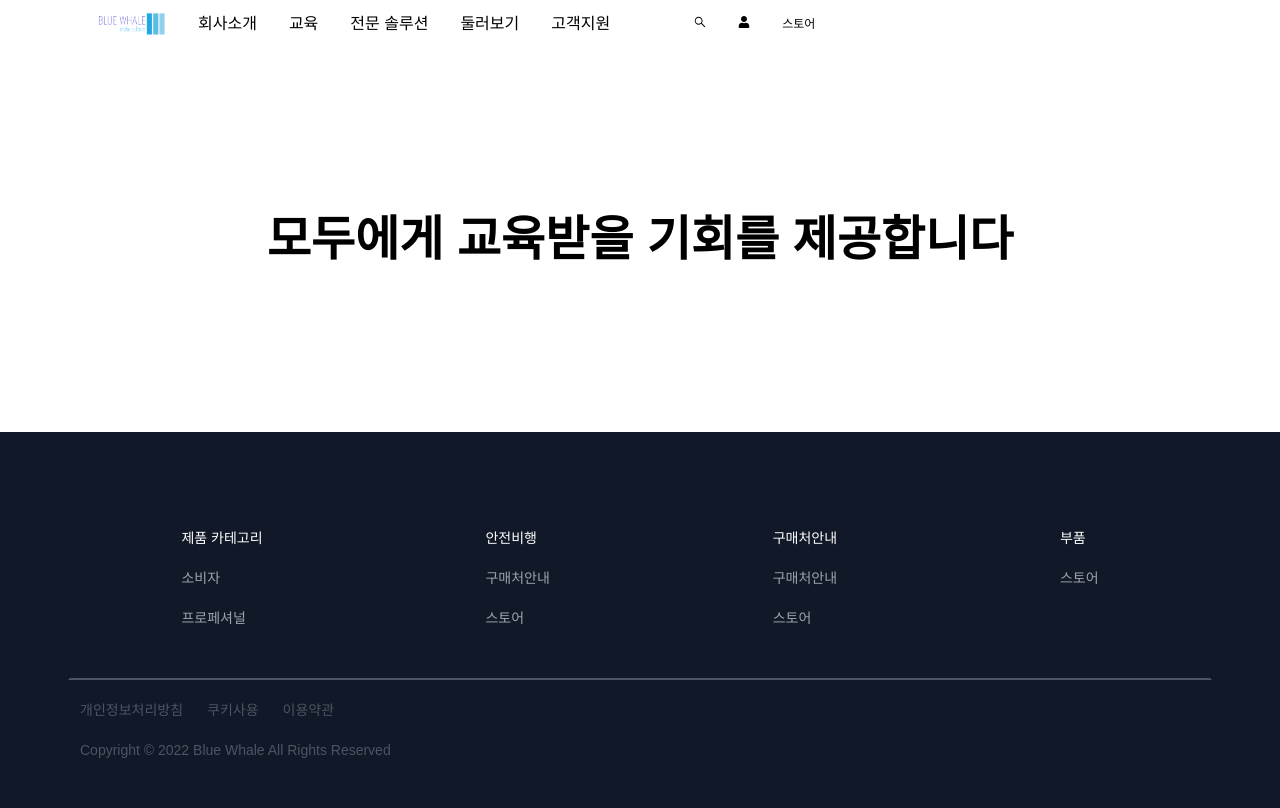
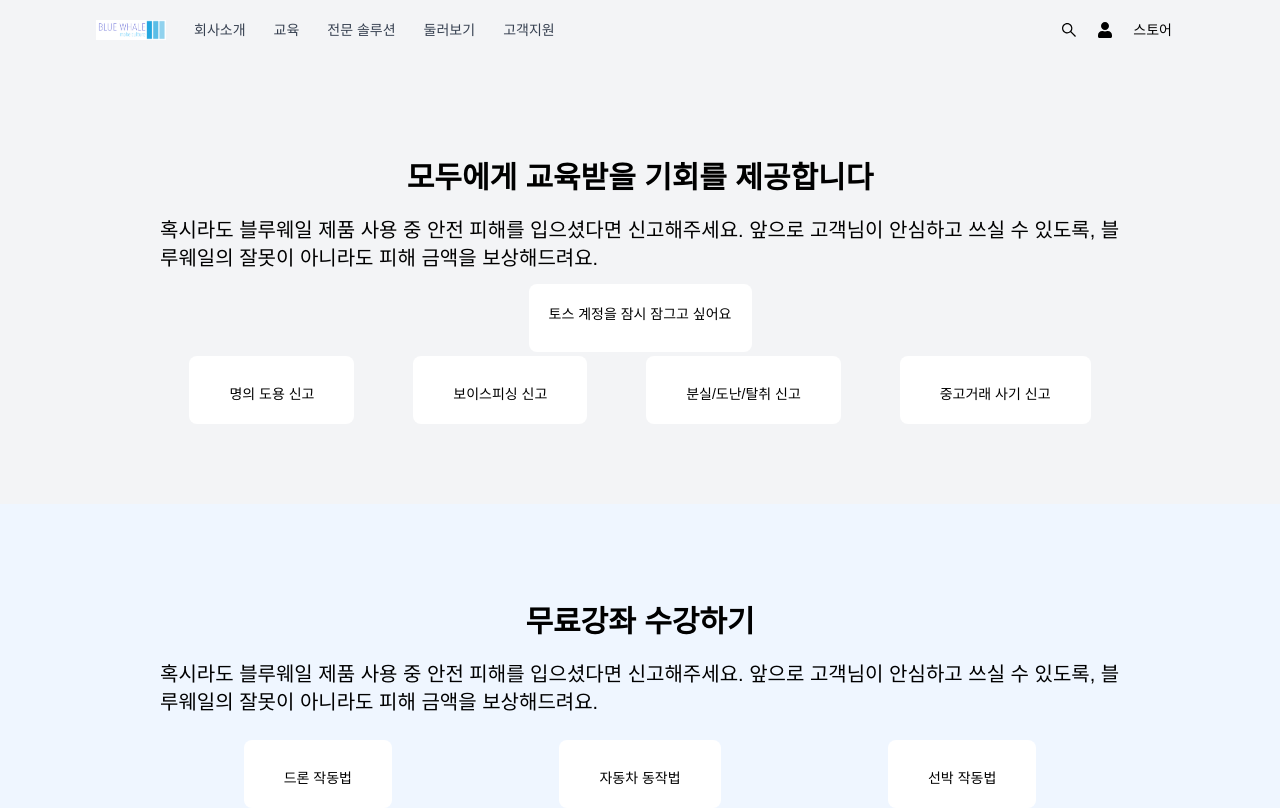
Before and after one commit to naringst/Capstone-Design, a Next.js app: page /education in a window 1280 px wide. Shown: the top 808 px of the page. Built offline with nearby package versions, Linux system fonts and the light colour scheme.

Commit message:
fix : education page

```diff
--- a/pages/education.tsx
+++ b/pages/education.tsx
@@ -1,17 +1,66 @@
 import Footer from "../component/layout/footer";
 import Navbar from "../component/layout/navbar";
+import Navbar2 from "../component/layout/navbar2";
 
 const Education = () => {
   return (
-    <>
-      <Navbar />
-      <div className="m-20 p-20">
-        <h1 className="text-center font-semibold text-5xl ibm my-2">
+    <div className=" bg-gray-100 ">
+      <Navbar2 />
+      <section className="md:px-40 p-10 md:py-20 ibm place-items-center">
+        <h1 className="text-center ibm md:text-3xl text-2xl font-semibold my-5">
           모두에게 교육받을 기회를 제공합니다
         </h1>
-      </div>
+        <h2 className="ibm md:text-xl text-base font-light leading-relaxed">
+          혹시라도 블루웨일 제품 사용 중 안전 피해를 입으셨다면 신고해주세요.
+          앞으로 고객님이 안심하고 쓰실 수 있도록, 블루웨일의 잘못이 아니라도
+          피해 금액을 보상해드려요.
+        </h2>
+        <div className="ibm md:text-sm text-xs bg-white rounded-lg p-2 mt-3 ">
+          <h1 className="p-3 mb-2 text-center">
+            토스 계정을 잠시 잠그고 싶어요
+          </h1>
+        </div>
+        <div className="md:flex md:text-sm text-xs mx-auto place-content-stretch text-center">
+          <div className="bg-white px-10 py-5 mx-auto mt-1 rounded-lg ">
+            <h1 className="mt-2">명의 도용 신고</h1>
+          </div>
+          <div className="bg-white px-10 py-5 mx-auto mt-1 rounded-lg ">
+            <h1 className="mt-2">보이스피싱 신고</h1>
+          </div>
+          <div className="bg-white px-10 py-5  mx-auto mt-1 rounded-lg">
+            <h1 className="mt-2">분실/도난/탈취 신고</h1>
+          </div>
+          <div className="bg-white px-10 py-5 mx-auto  mt-1 rounded-lg">
+            <h1 className="mt-2">중고거래 사기 신고</h1>
+          </div>
+        </div>
+      </section>
+
+      <section className="md:px-40 p-10 md:py-20 ibm place-items-center bg-blue-50">
+        <h1 className="text-center ibm md:text-3xl text-2xl font-semibold my-5">
+          무료강좌 수강하기
+        </h1>
+        <h2 className="ibm md:text-xl text-base font-light leading-relaxed">
+          혹시라도 블루웨일 제품 사용 중 안전 피해를 입으셨다면 신고해주세요.
+          앞으로 고객님이 안심하고 쓰실 수 있도록, 블루웨일의 잘못이 아니라도
+          피해 금액을 보상해드려요.
+        </h2>
+
+        <div className="md:flex md:text-sm text-xs mx-auto place-content-stretch text-center py-5">
+          <div className="bg-white px-10 py-5 mx-auto mt-1 rounded-lg ">
+            <h1 className="mt-2">드론 작동법</h1>
+          </div>
+          <div className="bg-white px-10 py-5 mx-auto mt-1 rounded-lg ">
+            <h1 className="mt-2">자동차 동작법 </h1>
+          </div>
+          <div className="bg-white px-10 py-5  mx-auto mt-1 rounded-lg">
+            <h1 className="mt-2">선박 작동법</h1>
+          </div>
+        </div>
+      </section>
+
       <Footer />
-    </>
+    </div>
   );
 };
 export default Education;
```
